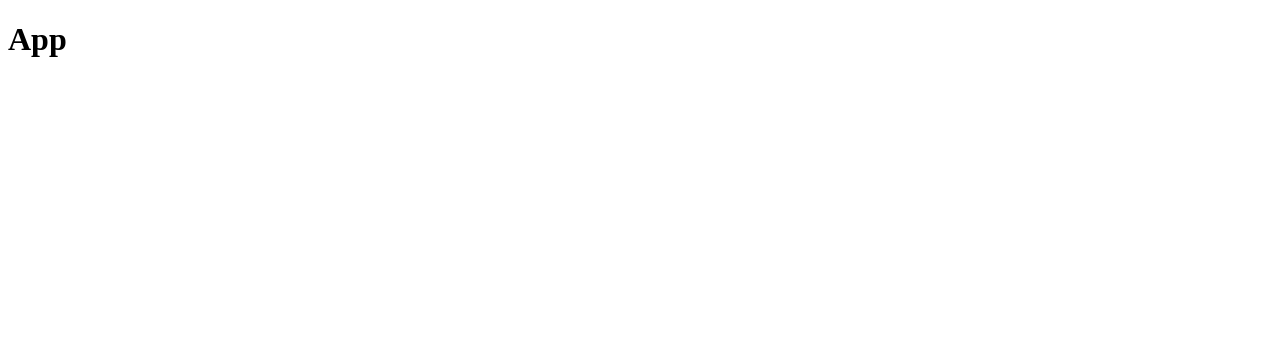
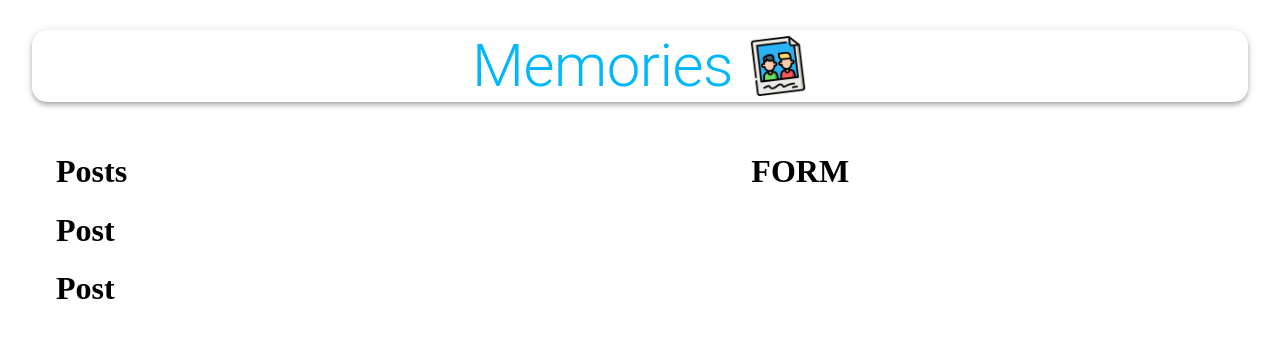
Before and after one commit to Rongjun-Hu/memories-mern-project, a React (Create React App) app in the folder client/: page / in a window 1280 px wide. Shown: the top 338 px of the page. Built offline with nearby package versions, Linux system fonts and the light colour scheme.

Commit message:
Created Form, Posts, Post, and created styles for them.

```diff
--- a/client/package.json
+++ b/client/package.json
@@ -3,6 +3,7 @@
   "version": "0.1.0",
   "private": true,
   "dependencies": {
+    "@material-ui/core": "^4.11.0",
     "@testing-library/jest-dom": "^5.11.5",
     "@testing-library/react": "^11.1.1",
     "@testing-library/user-event": "^12.2.0",
--- a/client/src/App.js
+++ b/client/src/App.js
@@ -1,10 +1,32 @@
 import React from 'react'
+import { Container, AppBar, Typography, Grow, Grid } from "@material-ui/core"
+import memories from "./images/memories.png"
+import Posts from './components/Posts/Posts'
+import Form from './components/Form/Form'
+import useStyles from "./styles"
 
 const App = () => {
+	const classes = useStyles()
+
 	return (
-		<div>
-			<h1>App</h1>
-		</div>
+		<Container maxwidth="lg">
+			<AppBar className={classes.appBar} position="static" color="inherit">
+				<Typography className={classes.heading} variant="h2" align="center">Memories</Typography>
+				<img className={classes.image} src={memories} alt="memories" height="60" />
+			</AppBar>
+			<Grow in>
+				<Container>
+					<Grid container justify="space-betweeb" alignItems="stretch" spacing={3}>
+						<Grid item xs={12} sm={7}>
+							<Posts />
+						</Grid>
+						<Grid item xs={12} sm={4}>
+							<Form />
+						</Grid>
+					</Grid>
+				</Container>
+			</Grow>
+		</Container>
 	)
 }
 
--- /dev/null
+++ b/client/src/api/index.js
@@ -0,0 +1 @@
+import axios from "axios"
--- /dev/null
+++ b/client/src/components/Form/Form.js
@@ -0,0 +1,11 @@
+import React from 'react'
+import useStyles from "./styles"
+
+const Form = () => {
+	const classes = useStyles()
+	return (
+		<h1>FORM</h1>
+	)
+}
+
+export default Form
--- /dev/null
+++ b/client/src/components/Form/styles.js
@@ -0,0 +1,24 @@
+import { makeStyles } from '@material-ui/core/styles';
+
+export default makeStyles((theme) => ({
+	root: {
+		'& .MuiTextField-root': {
+			margin: theme.spacing(1),
+		},
+	},
+	paper: {
+		padding: theme.spacing(2),
+	},
+	form: {
+		display: 'flex',
+		flexWrap: 'wrap',
+		justifyContent: 'center',
+	},
+	fileInput: {
+		width: '97%',
+		margin: '10px 0',
+	},
+	buttonSubmit: {
+		marginBottom: 10,
+	},
+}));
--- /dev/null
+++ b/client/src/components/Posts/Post/Post.js
@@ -0,0 +1,11 @@
+import React from 'react'
+import useStyles from "./styles"
+
+const Post = () => {
+	const classes = useStyles()
+	return (
+		<h1>Post</h1>
+	)
+}
+
+export default Post
--- /dev/null
+++ b/client/src/components/Posts/Post/styles.js
@@ -0,0 +1,52 @@
+import { makeStyles } from '@material-ui/core/styles';
+
+export default makeStyles({
+	media: {
+		height: 0,
+		paddingTop: '56.25%',
+		backgroundColor: 'rgba(0, 0, 0, 0.5)',
+		backgroundBlendMode: 'darken',
+	},
+	border: {
+		border: 'solid',
+	},
+	fullHeightCard: {
+		height: '100%',
+	},
+	card: {
+		display: 'flex',
+		flexDirection: 'column',
+		justifyContent: 'space-between',
+		borderRadius: '15px',
+		height: '100%',
+		position: 'relative',
+	},
+	overlay: {
+		position: 'absolute',
+		top: '20px',
+		left: '20px',
+		color: 'white',
+	},
+	overlay2: {
+		position: 'absolute',
+		top: '20px',
+		right: '20px',
+		color: 'white',
+	},
+	grid: {
+		display: 'flex',
+	},
+	details: {
+		display: 'flex',
+		justifyContent: 'space-between',
+		margin: '20px',
+	},
+	title: {
+		padding: '0 16px',
+	},
+	cardActions: {
+		padding: '0 16px 8px 16px',
+		display: 'flex',
+		justifyContent: 'space-between',
+	},
+});
--- /dev/null
+++ b/client/src/components/Posts/Posts.js
@@ -0,0 +1,16 @@
+import React from 'react'
+import Post from "./Post/Post"
+import useStyles from "./styles"
+
+const Posts = () => {
+	const classes = useStyles()
+	return (
+		<>
+			<h1>Posts</h1>
+			<Post />
+			<Post />
+		</>
+	)
+}
+
+export default Posts
--- /dev/null
+++ b/client/src/components/Posts/styles.js
@@ -0,0 +1,14 @@
+import { makeStyles } from '@material-ui/core/styles';
+
+export default makeStyles((theme) => ({
+	mainContainer: {
+		display: 'flex',
+		alignItems: 'center',
+	},
+	smMargin: {
+		margin: theme.spacing(1),
+	},
+	actionDiv: {
+		textAlign: 'center',
+	},
+}));
--- /dev/null
+++ b/client/src/styles.js
@@ -0,0 +1,18 @@
+import { makeStyles } from "@material-ui/core/styles"
+
+export default makeStyles(() => ({
+	appBar: {
+		borderRadius: 15,
+		margin: '30px 0',
+		display: 'flex',
+		flexDirection: 'row',
+		justifyContent: 'center',
+		alignItems: 'center',
+	},
+	heading: {
+		color: 'rgba(0,183,255, 1)',
+	},
+	image: {
+		marginLeft: '15px',
+	},
+}))
```
Also changed, not shown: client/src/images/memories.png (added), 1 other file (tests, documents, lock files or other folders).
